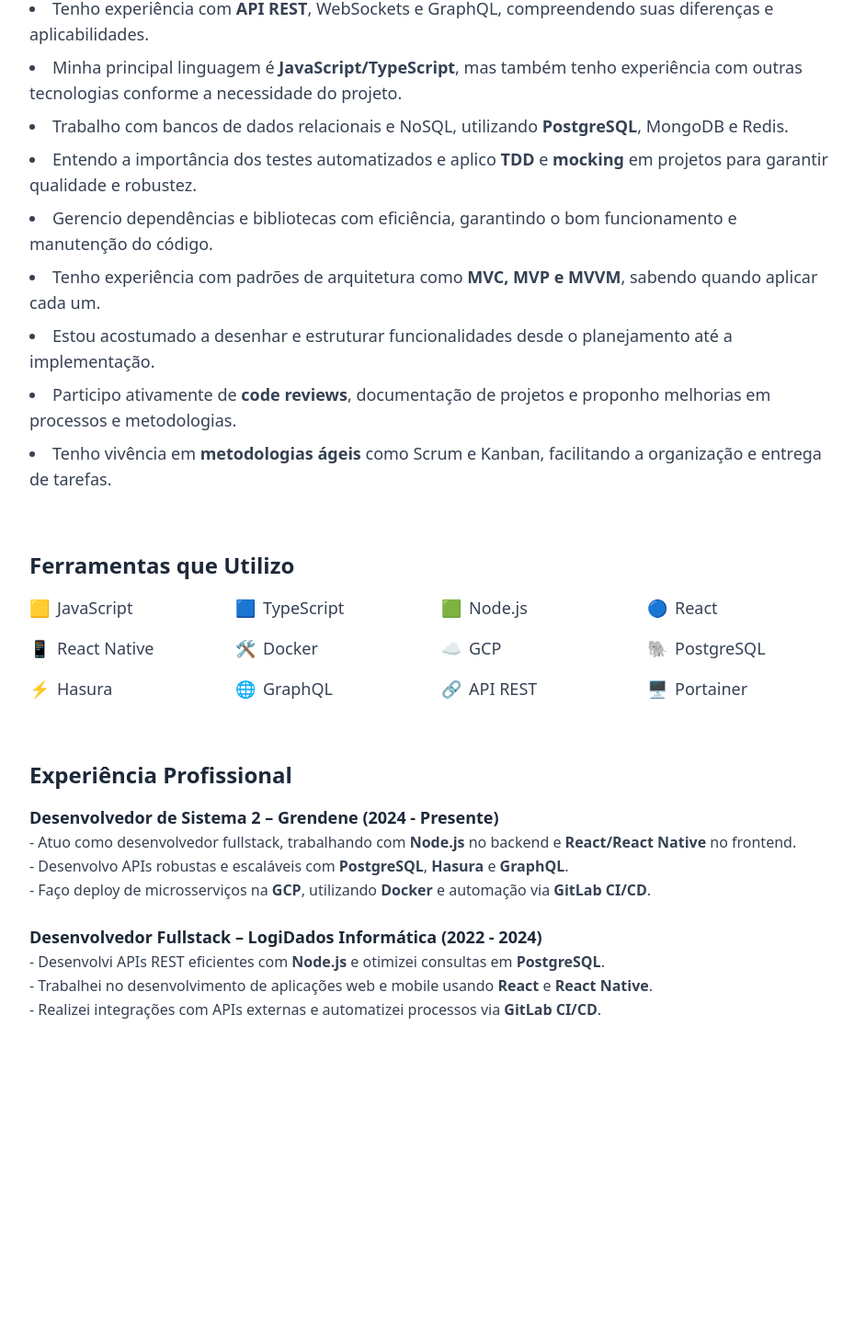
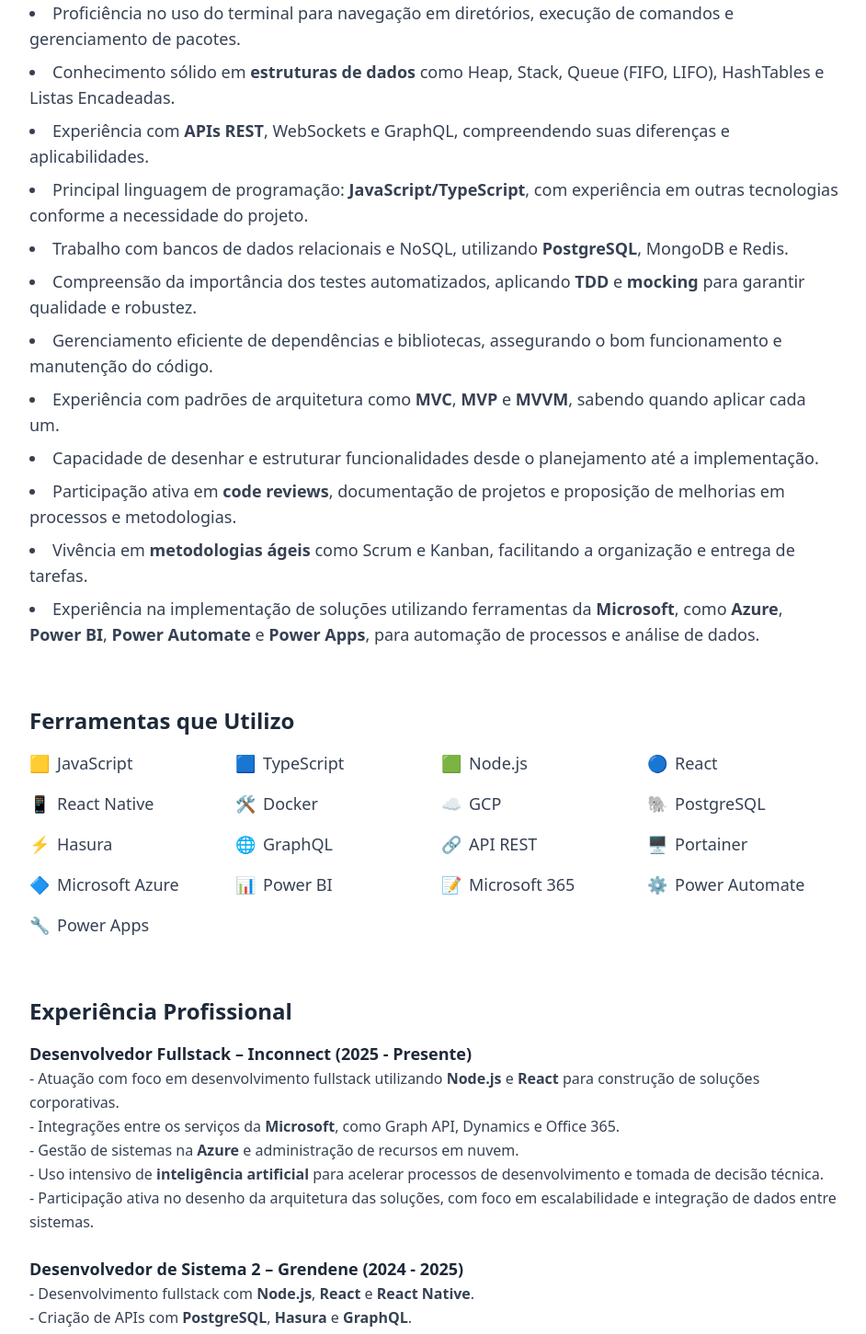
Before and after one commit to JeanDares/new-portifolio, a React (Vite) app: page /professional in a window 1280 px wide. Shown: the part 739-2190 px from the top of the page at 92% size, without its empty margins (168-1110 px from the left). Before the commit the page ends 1946 px from the top, so only its background shows below. Built offline with nearby package versions, Linux system fonts and the light colour scheme.

Commit message:
add inconnect profissional

```diff
--- a/src/pages/professional/professional.tsx
+++ b/src/pages/professional/professional.tsx
@@ -3,15 +3,16 @@ function Professional() {
         <div className="min-h-screen bg-white py-24 px-8 lg:px-50 space-y-16">
             {/* Título Principal */}
             <h1 className="text-4xl md:text-6xl font-bold font-serif text-gray-800 leading-tight">
+                Desenvolvedor Fullstack Pleno
                 <br />
-                <span className="text-2xl md:text-3xl text-gray-500">Desenvolvedor Fullstack Pleno</span>
+                <span className="text-2xl md:text-3xl text-gray-500">Transformando ideias em soluções eficientes</span>
             </h1>
 
             {/* Sobre Mim */}
             <section>
                 <h2 className="text-2xl font-semibold text-gray-800">Sobre Mim</h2>
                 <p className="text-lg text-gray-700 leading-relaxed">
-                    Como desenvolvedor fullstack pleno, adquiri experiência prática e abrangente em diversas tecnologias e processos do desenvolvimento de software. Tenho vivência diária no uso de <strong>Node.js</strong> no backend e <strong>React</strong>/<strong>React Native</strong> no frontend, sempre buscando entregar soluções modernas e escaláveis.
+                    Como desenvolvedor fullstack pleno, possuo experiência abrangente em diversas tecnologias e processos de desenvolvimento de software. Tenho vivência diária no uso de <strong>Node.js</strong> no backend e <strong>React</strong>/<strong>React Native</strong> no frontend, sempre buscando entregar soluções modernas e escaláveis. Recentemente, integrei ao meu conjunto de habilidades ferramentas da <strong>Microsoft</strong>, como <strong>Azure</strong>, <strong>Power BI</strong>, <strong>Power Automate</strong> e <strong>Power Apps</strong>, visando oferecer soluções integradas e eficientes para os clientes.
                 </p>
             </section>
 
@@ -19,18 +20,19 @@ function Professional() {
             <section>
                 <h2 className="text-2xl font-semibold text-gray-800">Habilidades e Conhecimentos</h2>
                 <ul className="list-disc list-inside mt-4 text-lg text-gray-700 space-y-2">
-                    <li>Tenho domínio em <strong>Git</strong>, sei resolver conflitos entre branches, usar stash, patches e trabalhar com diferentes fluxos como Git Flow e Trunk-Based Development.</li>
-                    <li>Utilizo o terminal com facilidade para navegação em diretórios, execução de comandos e gerenciamento de pacotes.</li>
-                    <li>Possuo conhecimento sólido em <strong>estruturas de dados</strong> como Heap, Stack, Queue (FIFO, LIFO), HashTables e Listas Encadeadas.</li>
-                    <li>Tenho experiência com <strong>API REST</strong>, WebSockets e GraphQL, compreendendo suas diferenças e aplicabilidades.</li>
-                    <li>Minha principal linguagem é <strong>JavaScript/TypeScript</strong>, mas também tenho experiência com outras tecnologias conforme a necessidade do projeto.</li>
+                    <li>Domínio em <strong>Git</strong>, incluindo resolução de conflitos, uso de stash, patches e trabalho com fluxos como Git Flow e Trunk-Based Development.</li>
+                    <li>Proficiência no uso do terminal para navegação em diretórios, execução de comandos e gerenciamento de pacotes.</li>
+                    <li>Conhecimento sólido em <strong>estruturas de dados</strong> como Heap, Stack, Queue (FIFO, LIFO), HashTables e Listas Encadeadas.</li>
+                    <li>Experiência com <strong>APIs REST</strong>, WebSockets e GraphQL, compreendendo suas diferenças e aplicabilidades.</li>
+                    <li>Principal linguagem de programação: <strong>JavaScript/TypeScript</strong>, com experiência em outras tecnologias conforme a necessidade do projeto.</li>
                     <li>Trabalho com bancos de dados relacionais e NoSQL, utilizando <strong>PostgreSQL</strong>, MongoDB e Redis.</li>
-                    <li>Entendo a importância dos testes automatizados e aplico <strong>TDD</strong> e <strong>mocking</strong> em projetos para garantir qualidade e robustez.</li>
-                    <li>Gerencio dependências e bibliotecas com eficiência, garantindo o bom funcionamento e manutenção do código.</li>
-                    <li>Tenho experiência com padrões de arquitetura como <strong>MVC, MVP e MVVM</strong>, sabendo quando aplicar cada um.</li>
-                    <li>Estou acostumado a desenhar e estruturar funcionalidades desde o planejamento até a implementação.</li>
-                    <li>Participo ativamente de <strong>code reviews</strong>, documentação de projetos e proponho melhorias em processos e metodologias.</li>
-                    <li>Tenho vivência em <strong>metodologias ágeis</strong> como Scrum e Kanban, facilitando a organização e entrega de tarefas.</li>
+                    <li>Compreensão da importância dos testes automatizados, aplicando <strong>TDD</strong> e <strong>mocking</strong> para garantir qualidade e robustez.</li>
+                    <li>Gerenciamento eficiente de dependências e bibliotecas, assegurando o bom funcionamento e manutenção do código.</li>
+                    <li>Experiência com padrões de arquitetura como <strong>MVC</strong>, <strong>MVP</strong> e <strong>MVVM</strong>, sabendo quando aplicar cada um.</li>
+                    <li>Capacidade de desenhar e estruturar funcionalidades desde o planejamento até a implementação.</li>
+                    <li>Participação ativa em <strong>code reviews</strong>, documentação de projetos e proposição de melhorias em processos e metodologias.</li>
+                    <li>Vivência em <strong>metodologias ágeis</strong> como Scrum e Kanban, facilitando a organização e entrega de tarefas.</li>
+                    <li>Experiência na implementação de soluções utilizando ferramentas da <strong>Microsoft</strong>, como <strong>Azure</strong>, <strong>Power BI</strong>, <strong>Power Automate</strong> e <strong>Power Apps</strong>, para automação de processos e análise de dados.</li>
                 </ul>
             </section>
 
@@ -50,6 +52,11 @@ function Professional() {
                     <div className="flex items-center space-x-2"><span>🌐</span><span>GraphQL</span></div>
                     <div className="flex items-center space-x-2"><span>🔗</span><span>API REST</span></div>
                     <div className="flex items-center space-x-2"><span>🖥️</span><span>Portainer</span></div>
+                    <div className="flex items-center space-x-2"><span>🔷</span><span>Microsoft Azure</span></div>
+                    <div className="flex items-center space-x-2"><span>📊</span><span>Power BI</span></div>
+                    <div className="flex items-center space-x-2"><span>📝</span><span>Microsoft 365</span></div>
+                    <div className="flex items-center space-x-2"><span>⚙️</span><span>Power Automate</span></div>
+                    <div className="flex items-center space-x-2"><span>🔧</span><span>Power Apps</span></div>
                 </div>
             </section>
 
@@ -58,20 +65,29 @@ function Professional() {
                 <h2 className="text-2xl font-semibold text-gray-800">Experiência Profissional</h2>
                 <ul className="mt-4 space-y-6">
                     <li>
-                        <h3 className="text-lg font-bold text-gray-800">Desenvolvedor de Sistema 2 – Grendene (2024 - Presente)</h3>
+                        <h3 className="text-lg font-bold text-gray-800">Desenvolvedor Fullstack – Inconnect (2025 - Presente)</h3>
                         <p className="text-gray-700 leading-relaxed">
-                            - Atuo como desenvolvedor fullstack, trabalhando com <strong>Node.js</strong> no backend e <strong>React/React Native</strong> no frontend.<br />
-                            - Desenvolvo APIs robustas e escaláveis com <strong>PostgreSQL</strong>, <strong>Hasura</strong> e <strong>GraphQL</strong>.<br />
-                            - Faço deploy de microsserviços na <strong>GCP</strong>, utilizando <strong>Docker</strong> e automação via <strong>GitLab CI/CD</strong>.
+                            - Atuação com foco em desenvolvimento fullstack utilizando <strong>Node.js</strong> e <strong>React</strong> para construção de soluções corporativas.<br />
+                            - Integrações entre os serviços da <strong>Microsoft</strong>, como Graph API, Dynamics e Office 365.<br />
+                            - Gestão de sistemas na <strong>Azure</strong> e administração de recursos em nuvem.<br />
+                            - Uso intensivo de <strong>inteligência artificial</strong> para acelerar processos de desenvolvimento e tomada de decisão técnica.<br />
+                            - Participação ativa no desenho da arquitetura das soluções, com foco em escalabilidade e integração de dados entre sistemas.
                         </p>
                     </li>
-
+                    <li>
+                        <h3 className="text-lg font-bold text-gray-800">Desenvolvedor de Sistema 2 – Grendene (2024 - 2025)</h3>
+                        <p className="text-gray-700 leading-relaxed">
+                            - Desenvolvimento fullstack com <strong>Node.js</strong>, <strong>React</strong> e <strong>React Native</strong>.<br />
+                            - Criação de APIs com <strong>PostgreSQL</strong>, <strong>Hasura</strong> e <strong>GraphQL</strong>.<br />
+                            - Deploy de microsserviços em <strong>GCP</strong>, utilizando <strong>Docker</strong> e <strong>GitLab CI/CD</strong>.
+                        </p>
+                    </li>
                     <li>
                         <h3 className="text-lg font-bold text-gray-800">Desenvolvedor Fullstack – LogiDados Informática (2022 - 2024)</h3>
                         <p className="text-gray-700 leading-relaxed">
-                            - Desenvolvi APIs REST eficientes com <strong>Node.js</strong> e otimizei consultas em <strong>PostgreSQL</strong>.<br />
-                            - Trabalhei no desenvolvimento de aplicações web e mobile usando <strong>React</strong> e <strong>React Native</strong>.<br />
-                            - Realizei integrações com APIs externas e automatizei processos via <strong>GitLab CI/CD</strong>.
+                            - APIs REST com <strong>Node.js</strong> e otimização de consultas em <strong>PostgreSQL</strong>.<br />
+                            - Desenvolvimento de aplicações web e mobile com <strong>React</strong> e <strong>React Native</strong>.<br />
+                            - Integrações com APIs externas e automações com <strong>GitLab CI/CD</strong>.
                         </p>
                     </li>
                 </ul>
--- a/src/utils/icons.tsx
+++ b/src/utils/icons.tsx
@@ -1,4 +1,5 @@
 import { JSX } from 'react';
+import { CgVercel } from 'react-icons/cg';
 import { FaReact, FaNodeJs, FaDocker, FaDatabase, FaGoogle, FaAngular, FaHtml5 } from 'react-icons/fa';
 import { SiGraphql, SiPostgresql } from 'react-icons/si';
 
@@ -13,4 +14,5 @@ export const techIcons: { [key: string]: JSX.Element } = {
     'google': <FaGoogle className="text-blue-500" />,
     'Angular': <FaAngular className="text-red-500" />,
     'HTML': <FaHtml5 className="text-red-500" />,
+    'CgVercel': <CgVercel className="text-black" />,
 };
```
Also changed, not shown: src/pages/projects/Projects.tsx (+12 -0 lines), src/assets/gitguide.png (added).
